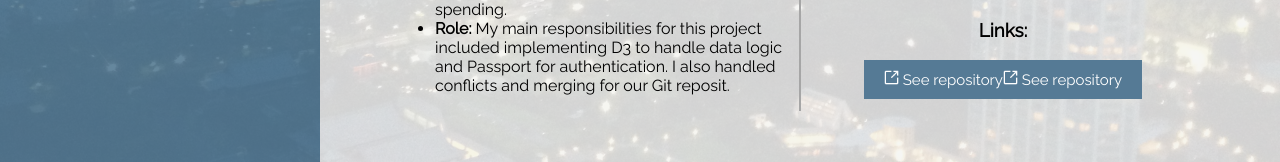
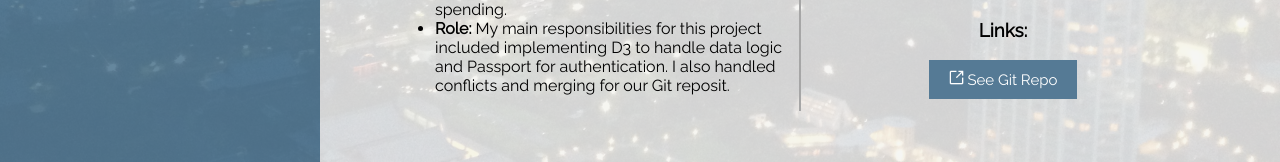
Before and after one commit to codechennerator/react-profile, a React (Create React App) app: page /project/moneyrocket in a window 1280 px wide. Shown: the part 560-722 px from the top of the page. Built offline with nearby package versions, Linux system fonts and the light colour scheme.

Commit message:
changed project link

```diff
--- a/src/pages/Portfolio/Project/Project.js
+++ b/src/pages/Portfolio/Project/Project.js
@@ -143,10 +143,7 @@ class Project extends Component{
                         {project.details !== undefined &&
                             <Button>
                                 <AToRepository href = {project.details.github} target="_blank">
-                                    <OpenIcon src = {openpage} alt = 'open'/> See repository
-                                </AToRepository>
-                                <AToRepository href = {project.details.github} target="_blank">
-                                    <OpenIcon src = {openpage} alt = 'open'/> See repository
+                                    <OpenIcon src = {openpage} alt = 'open'/> See Git Repo
                                 </AToRepository>
                             </Button>
                         }
```
